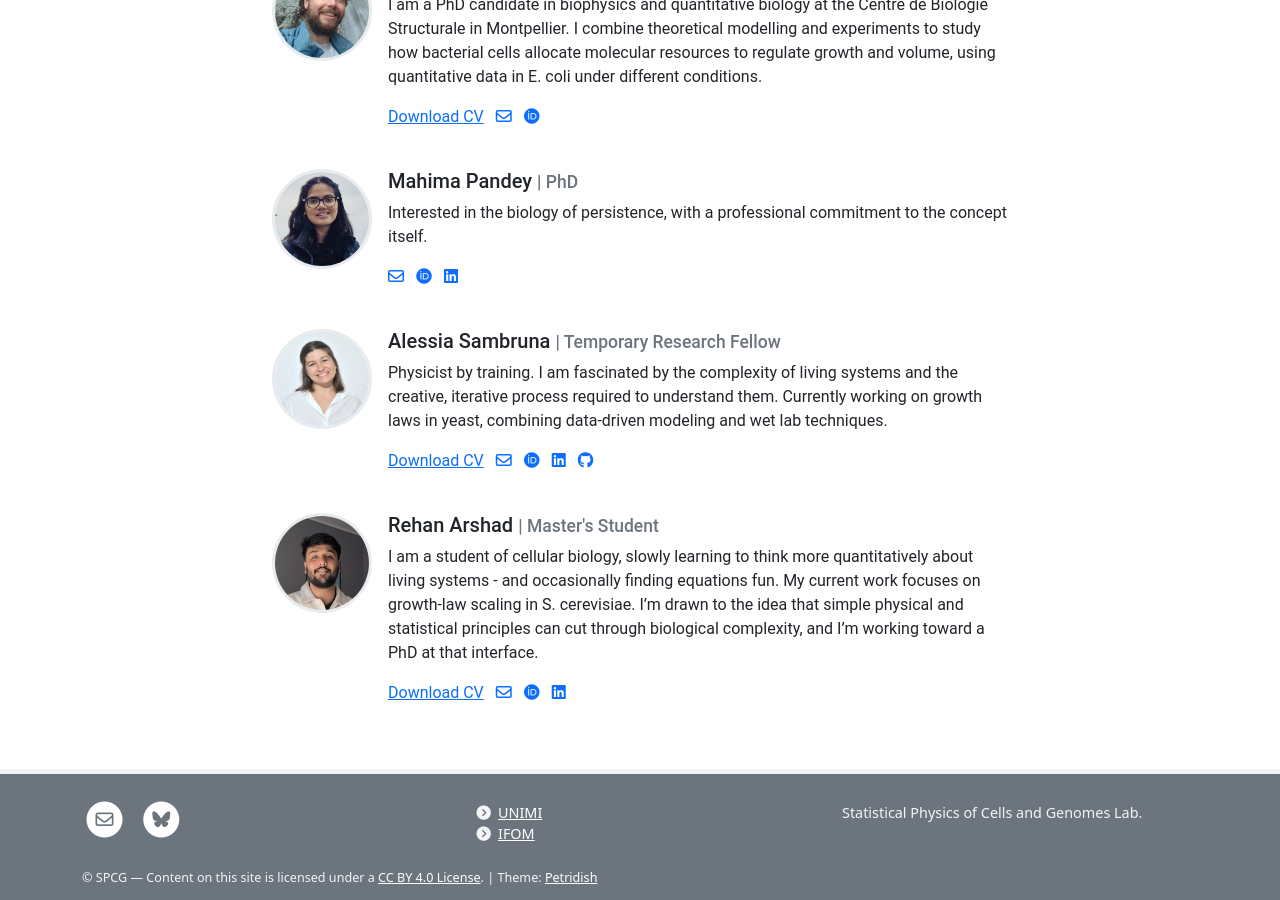
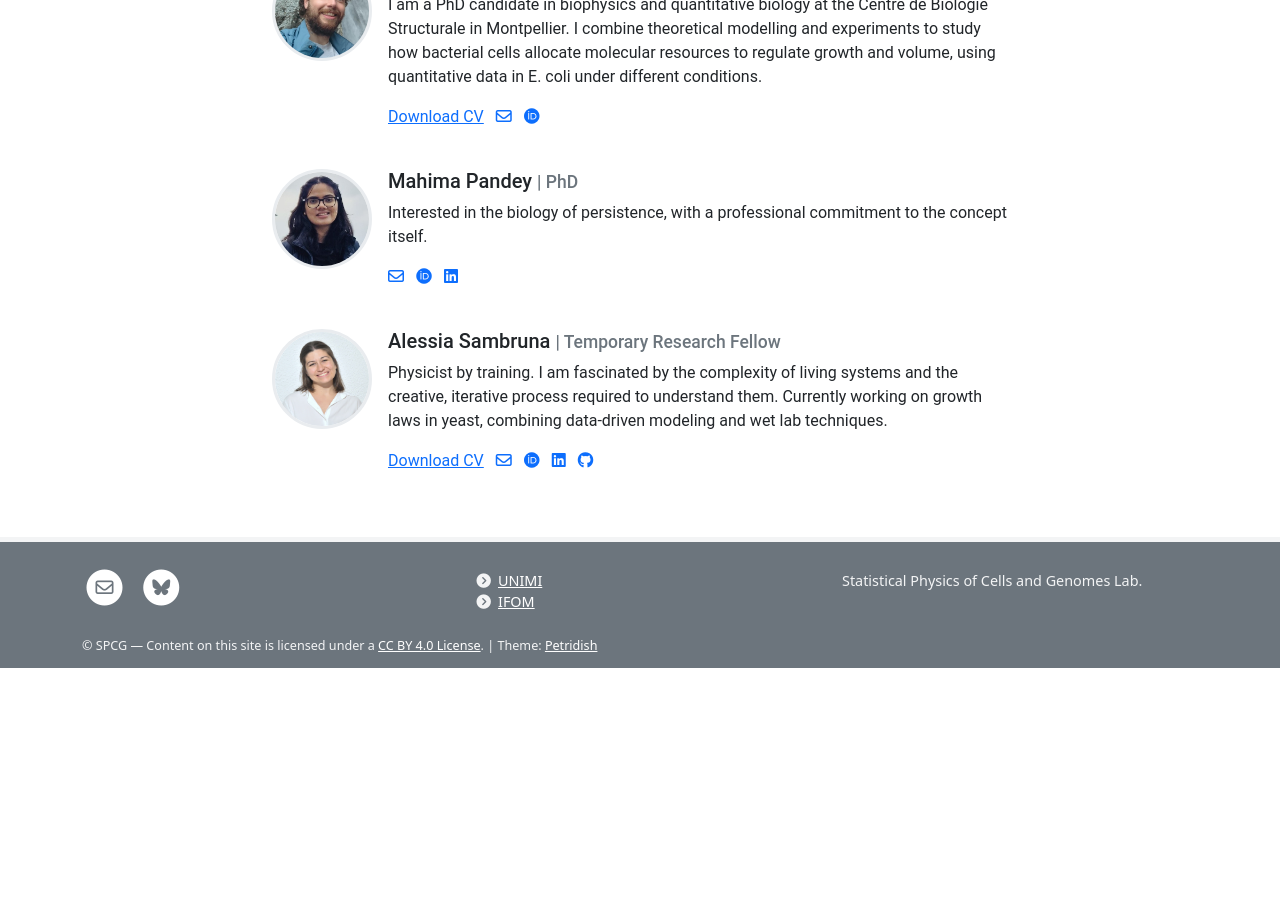
Before and after one commit to guarinovale/spcg-site, a Jekyll site: the page built from pages/people.md, in a window 1280 px wide and 900 px high, scrolled down 1946 px. Built offline with Jekyll 4.4.1, drawn with Linux system fonts in a browser that asks for light colours; some web fonts are replaced; after the commit the page ends 2614 px from its top, so only the background shows below that.

Commit message:
rehan asked to be removed because of old CV

```diff
--- a/_data/team.yml
+++ b/_data/team.yml
@@ -150,22 +150,6 @@
   #twitter:
   github: AleSambru
 
-- name: Rehan Arshad
-  role: Master's Student
-  image: /images/people_ra.jpg
-  description: >
-    I am a student of cellular biology, slowly learning to think more quantitatively about living systems - and occasionally finding equations fun.
-     My current work focuses on growth-law scaling in S. cerevisiae. I'm drawn to the idea that simple physical and statistical principles can cut
-     through biological complexity, and I'm working toward a PhD at that interface.
-  cv: raCV.pdf
-  email: rehan.arshada@ifom.eu
-  #scholar:
-  #researchgate:
-  orcid: 0009-0005-3946-1458
-  in: https://it.linkedin.com/in/rehann-arshad
-  #twitter:
-  #github:
-
 
 
 #- name: Ludovico Calabrese
```
Also changed, not shown: 6 other files.
